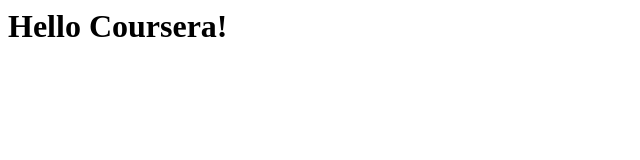
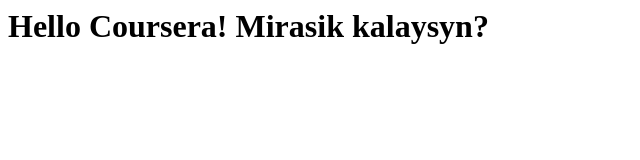
Before and after one commit to urmnurbo/coursera-Web1, a plain HTML site: page site/index.html in a window 1280 px wide. Shown: the whole page, without its empty margins (0-640 px from the left). Drawn offline with Linux system fonts and the light colour scheme.

Commit message:
My first change

```diff
--- a/site/index.html
+++ b/site/index.html
@@ -3,6 +3,6 @@
 	<title>Hello coursera</title>
 </head>
 <body>
-<h1>Hello Coursera!</h1>
+<h1>Hello Coursera! Mirasik kalaysyn?</h1>
 </body>
 </html>
```
